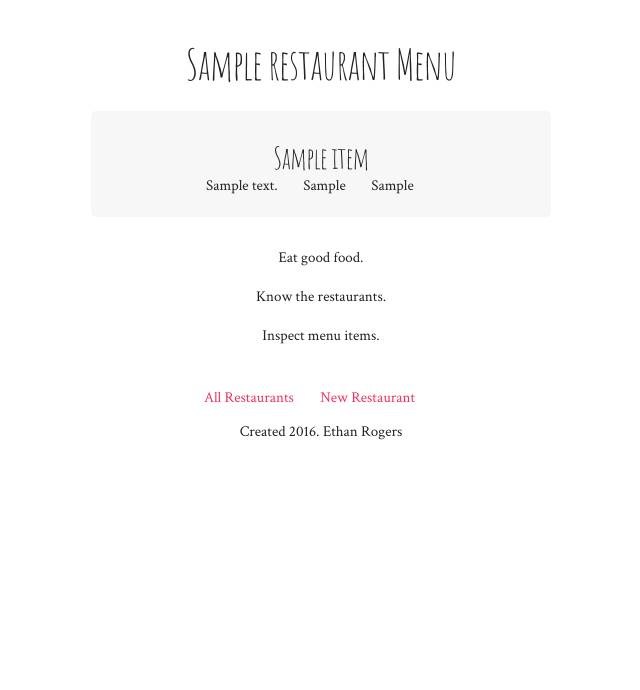
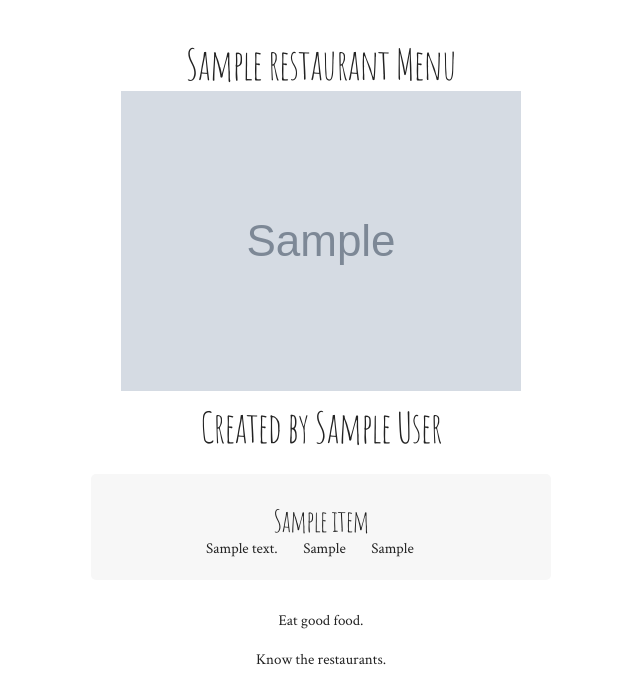
Before and after one commit to erogers6264/menumoo, a Flask app: page /restaurants/1/ in a window 1280 px wide. Shown: the part 204-894 px from the top of the page, without its empty margins (319-959 px from the left). Before the commit the page ends 644 px from the top, so only its background shows below. Run offline with Flask 2, Linux system fonts and the light colour scheme; tables that the repository leaves empty hold one stand-in row (values such as "Sample post"); grey boxes marked "Sample" are stand-in pictures; parts of the project's set-up code (start-up, migrations or seed data) failed here and were passed over.

Commit message:
Include creator info in public facing menu

```diff
--- a/menumoo/templates/publicmenu.html
+++ b/menumoo/templates/publicmenu.html
@@ -2,7 +2,13 @@
 {% block nav %}
     <li><a href="{{ url_for('allRestaurants') }}">All Restaurants</a></li>
 {% endblock %}
-{% block heading %}{{ restaurant.name }} Menu{% endblock %}
+{% block heading %}
+	{{ restaurant.name }} Menu
+	<div class="creator">
+		<img src="{{ creator.picture }}" class="creatorImg">
+		Created by {{ creator.name }}
+	</div>
+{% endblock %}
 {% block content %}
 	{% if items %}
 		{% for item in items %}
```
